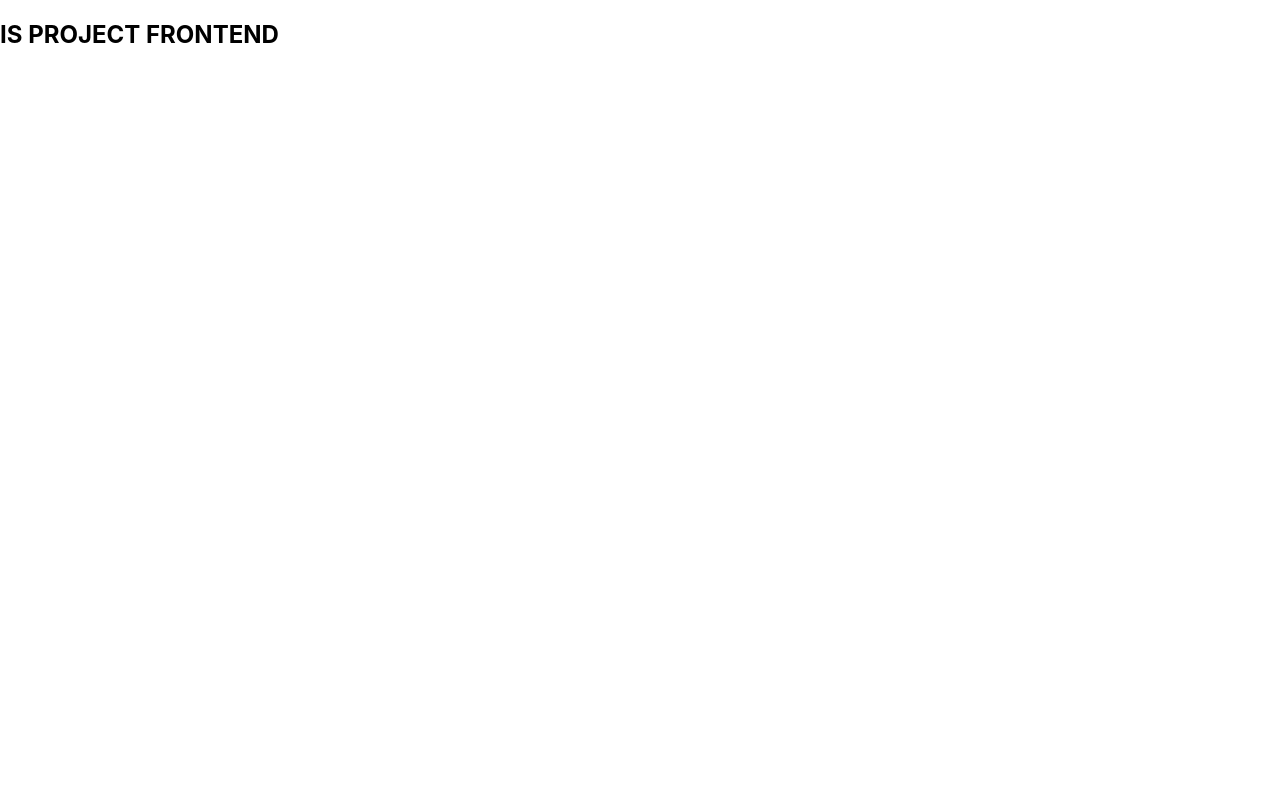
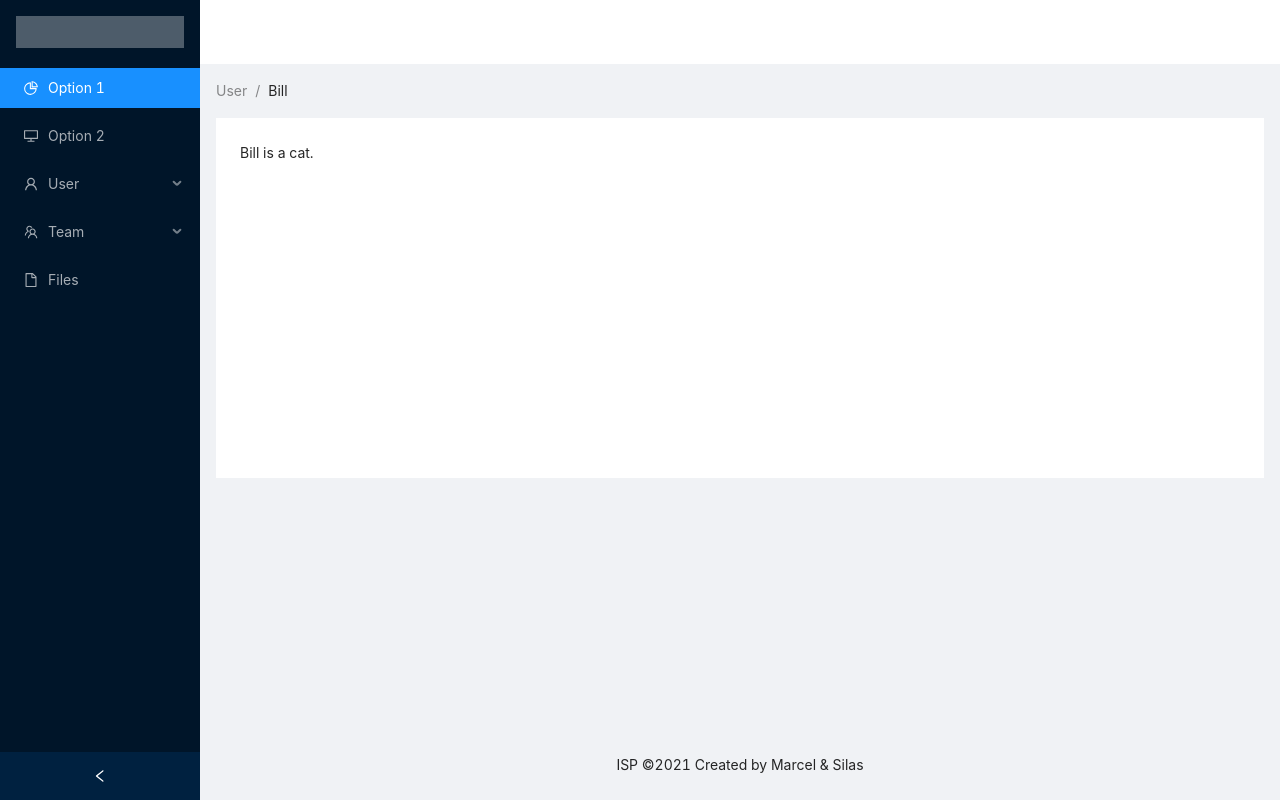
Before and after one commit to Marcelkibor/ISP, a React (Create React App) app: page / in a window 1280 px wide. Built offline with nearby package versions, Linux system fonts and the light colour scheme.

Commit message:
antd layout for project

```diff
--- a/public/index.html
+++ b/public/index.html
@@ -1,6 +1,7 @@
 <!DOCTYPE html>
 <html lang="en">
   <head>
+    <title>IS Project</title>
     <meta charset="utf-8" />
     <link rel="icon" href="%PUBLIC_URL%/favicon.ico" />
     <meta name="viewport" content="width=device-width, initial-scale=1" />
--- a/src/App.js
+++ b/src/App.js
@@ -1,13 +1,14 @@
+import { render } from '@testing-library/react';
 import './App.css';
+import Heading from './components/Header'
+function App() {
 
-function App() {
+
+
   return (
-   <div>
-       <h2>
-         IS PROJECT FRONTEND
-       </h2>
-    </div>
-  );
+ <Heading/>
+   );
 }
 
+
 export default App;
--- /dev/null
+++ b/src/components/Header.js
@@ -0,0 +1,73 @@
+import React from 'react'
+import { DesktopOutlined,PieChartOutlined,FileOutlined,TeamOutlined,UserOutlined} from '@ant-design/icons';
+import{Menu, Breadcrumb,Layout} from 'antd'
+import './header.css'
+import 'antd/dist/antd.css'
+const { Header, Content, Footer, Sider } = Layout;
+const { SubMenu } = Menu;
+
+
+class Heading extends React.Component {
+    state = {
+      collapsed: false,
+    };
+
+    onCollapse = collapsed => {
+      console.log(collapsed);
+      this.setState({ collapsed });
+    };
+
+    render() {
+      const { collapsed } = this.state;
+      return (
+        <Layout style={{ minHeight: '100vh' }}>
+          <Sider collapsible collapsed={collapsed} onCollapse={this.onCollapse}>
+            <div className="logo" />
+            <Menu theme="dark" defaultSelectedKeys={['1']} mode="inline">
+              <Menu.Item key="1" icon={<PieChartOutlined />}>
+                Option 1
+              </Menu.Item>
+              <Menu.Item key="2" icon={<DesktopOutlined />}>
+                Option 2
+              </Menu.Item>
+              <SubMenu key="sub1" icon={<UserOutlined />} title="User">
+                <Menu.Item key="3">Tom</Menu.Item>
+                <Menu.Item key="4">Bill</Menu.Item>
+                <Menu.Item key="5">Alex</Menu.Item>
+              </SubMenu>
+              <SubMenu key="sub2" icon={<TeamOutlined />} title="Team">
+                <Menu.Item key="6">Team 1</Menu.Item>
+                <Menu.Item key="8">Team 2</Menu.Item>
+              </SubMenu>
+              <Menu.Item key="9" icon={<FileOutlined />}>
+                Files
+              </Menu.Item>
+            </Menu>
+          </Sider>
+          <Layout className="site-layout">
+            <Header className="site-layout-background" style={{ padding: 0 }} />
+            <Content style={{ margin: '0 16px' }}>
+              <Breadcrumb style={{ margin: '16px 0' }}>
+                <Breadcrumb.Item>User</Breadcrumb.Item>
+                <Breadcrumb.Item>Bill</Breadcrumb.Item>
+              </Breadcrumb>
+              <div className="site-layout-background" style={{ padding: 24, minHeight: 360 }}>
+                Bill is a cat.
+              </div>
+            </Content>
+            <Footer style={{ textAlign: 'center' }}>ISP ©2021 Created by Marcel & Silas</Footer>
+          </Layout>
+        </Layout>
+      );
+    }
+  }
+  // const Heading = () => {
+//     return (
+//         <div>
+//             <h2>Header component works fine</h2>
+//         </div>
+//     )
+// }
+
+export default Heading
+// //TODO: find the difference functional components from class components
--- /dev/null
+++ b/src/components/header.css
@@ -0,0 +1,9 @@
+.logo {
+    height: 32px;
+    margin: 16px;
+    background: rgba(255, 255, 255, 0.3);
+  }
+
+  .site-layout .site-layout-background {
+    background: #fff;
+  }
```
